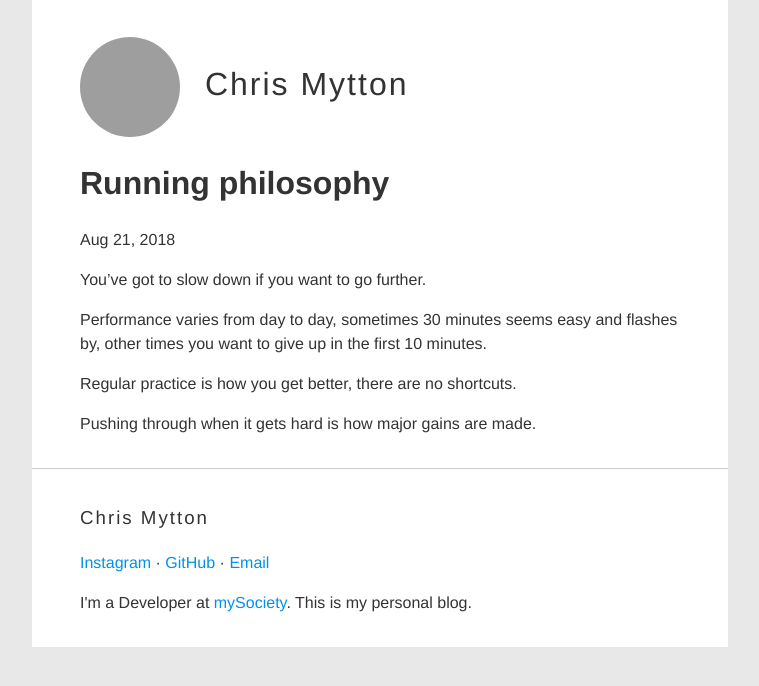
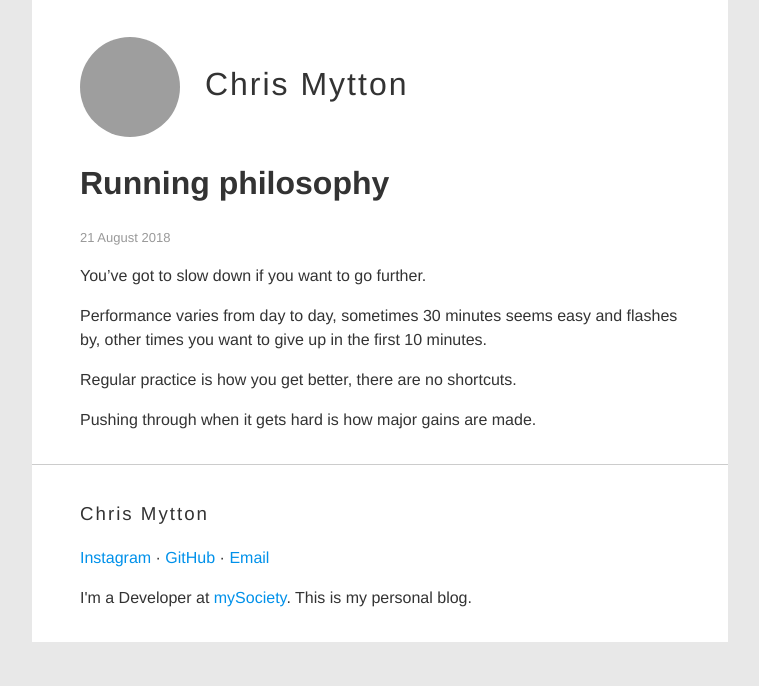
Before and after one commit to chrismytton/chrismytton.github.io, a Jekyll site: the page built from _posts/2018-08-21-running-philosophy.md, in a window 1280 px wide, cut to the strip 0-686 px from the top of the page. Shown: the whole strip, without its empty margins (260-1019 px from the left). Built offline with Jekyll 4.4.1, drawn with Linux system fonts in a browser that asks for light colours; grey boxes are pictures that could not be loaded.

Commit message:
Change how dates look

```diff
--- a/_layouts/post.html
+++ b/_layouts/post.html
@@ -5,7 +5,7 @@
 
   <header class="post-header">
     <h1 class="post-title">{{ page.title }}</h1>
-    <p class="post-meta">{{ page.date | date: "%b %-d, %Y" }}{% if page.author %} • {{ page.author }}{% endif %}{% if page.meta %} • {{ page.meta }}{% endif %}</p>
+    <p class="post-date">{{ page.date | date: "%-d %B %Y" }}{% if page.author %} • {{ page.author }}{% endif %}{% if page.meta %} • {{ page.meta }}{% endif %}</p>
   </header>
 
   {{ content }}
--- a/_sass/_theme.scss
+++ b/_sass/_theme.scss
@@ -60,3 +60,8 @@
 pre > code {
   border: 0;
 }
+
+.post-date {
+  font-size: small;
+  color: #999;
+}
--- a/index.html
+++ b/index.html
@@ -7,7 +7,7 @@
   <header>
     <p>
     <a class="post-link" href="{{ post.url | prepend: site.baseurl }}">{{ post.title }}</a>
-    <span class="post-meta">{{ post.date | date: "%b %-d, %Y" }}</span>
+    <span class="post-date">{{ post.date | date: "%-d %B %Y" }}</span>
     </p>
   </header>
 </article>
```
